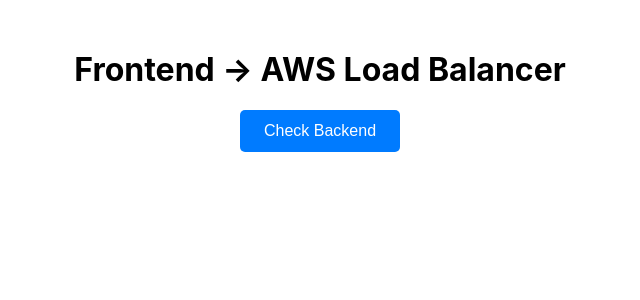
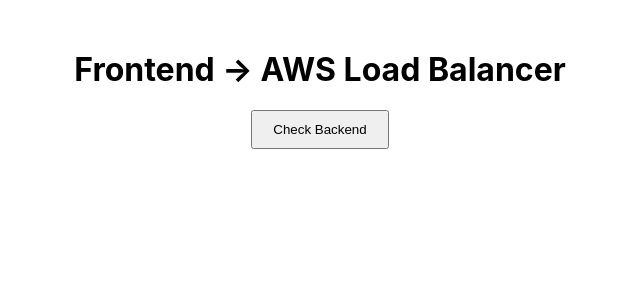
Before and after one commit to nikhilsoftwareboy/aws-backend, a React (Create React App) app: page / in a window 1280 px wide. Shown: the top 300 px of the page, without its empty margins (320-960 px from the left). Built offline with nearby package versions, Linux system fonts and the light colour scheme.

Commit message:
Enhance proxy error handler for rate limits

```diff
--- a/src/App.js
+++ b/src/App.js
@@ -2,78 +2,56 @@
 
 function App() {
   const [data, setData] = useState(null);
-  const [loading, setLoading] = useState(false);
+  const [error, setError] = useState("");
 
   const checkBackend = async () => {
-    setLoading(true);
+    try {
+      setError("");
+      setData(null);
 
-    try {
-      const res = await fetch("/api");
-
+      const res = await fetch("/api"); // using Vercel proxy
       const result = await res.json();
 
       if (!res.ok) {
-        // Handle rate limit error
-        setData({
-          error: result.message,
-          server: result.server,
-          time: result.time
-        });
+        if (res.status === 429) {
+          // Display the rate limit explicit error
+          setError(`Rate Limit Exceeded!`);
+        } else {
+          setError(result.message || "Failed to connect backend");
+        }
+        setData(result);
       } else {
         setData(result);
       }
-
     } catch (err) {
-      setData({ error: "Failed to connect backend" });
+      setError("Failed to connect backend");
     }
-
-    setLoading(false);
   };
 
   return (
     <div style={{ textAlign: "center", marginTop: "50px" }}>
-
       <h1>Frontend → AWS Load Balancer</h1>
 
-      <button
-        onClick={checkBackend}
-        style={{
-          padding: "12px 24px",
-          fontSize: "16px",
-          cursor: "pointer",
-          backgroundColor: "#007bff",
-          color: "white",
-          border: "none",
-          borderRadius: "5px"
-        }}
-      >
+      <button onClick={checkBackend} style={{ padding: "10px 20px" }}>
         Check Backend
       </button>
 
-      {loading && <p style={{ marginTop: "20px" }}>Connecting...</p>}
+      {error && !data && <p style={{ color: "red", marginTop: "20px" }}>{error}</p>}
 
       {data && (
-        <div style={{ marginTop: "30px" }}>
-
-          {data.error ? (
-            <>
-              <h2 style={{ color: "red" }}>❌ {data.error}</h2>
-              <p><b>Server:</b> {data.server}</p>
-              <p><b>Time:</b> {data.time}</p>
-            </>
+        <div style={{ marginTop: "20px" }}>
+          {error ? (
+             <h2 style={{ color: "red" }}>❌ {error}</h2>
           ) : (
-            <>
-              <h2 style={{ color: "green" }}>✅ Backend Connected</h2>
-              <p><b>Message:</b> {data.message}</p>
-              <p><b>Server:</b> {data.server}</p>
-              <p><b>Time:</b> {data.time}</p>
-              <p><b>Requests handled:</b> {data.requests}</p>
-            </>
+             <h2 style={{ color: "green" }}>✅ Backend Connected</h2>
           )}
 
+          <p><b>Message:</b> {data.message}</p>
+          <p><b>Server:</b> {data.server || "N/A"}</p>
+          <p><b>Time:</b> {data.time || "N/A"}</p>
+          <p><b>Requests handled by this server:</b> {data.requests || "N/A"}</p>
         </div>
       )}
-
     </div>
   );
 }
```
